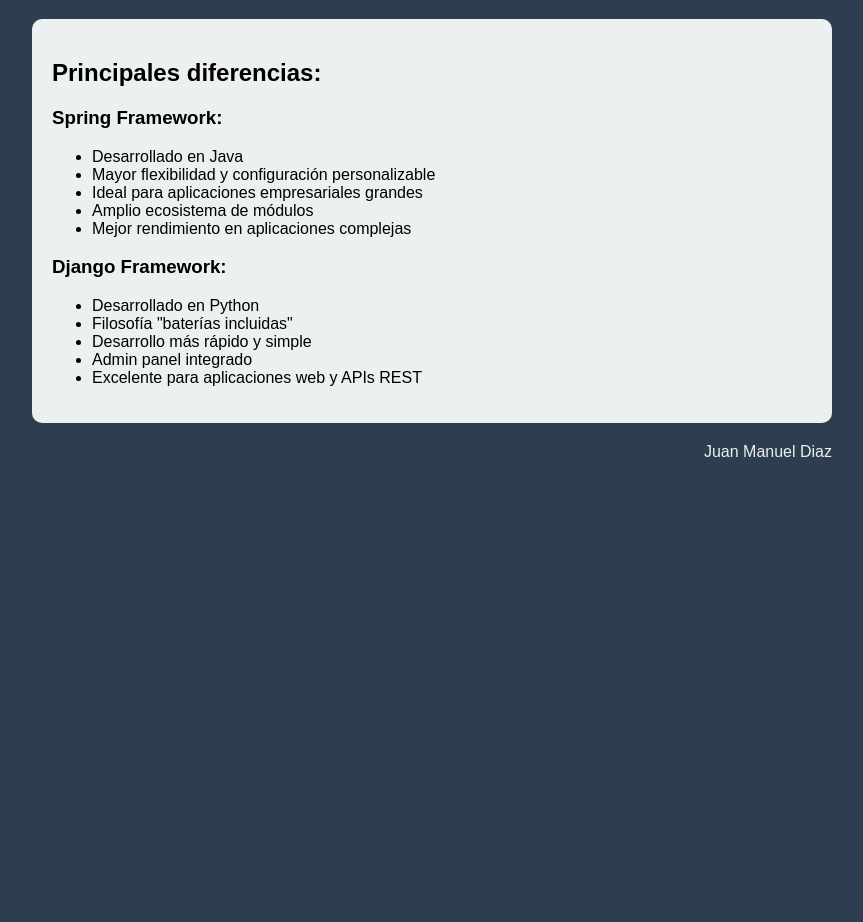
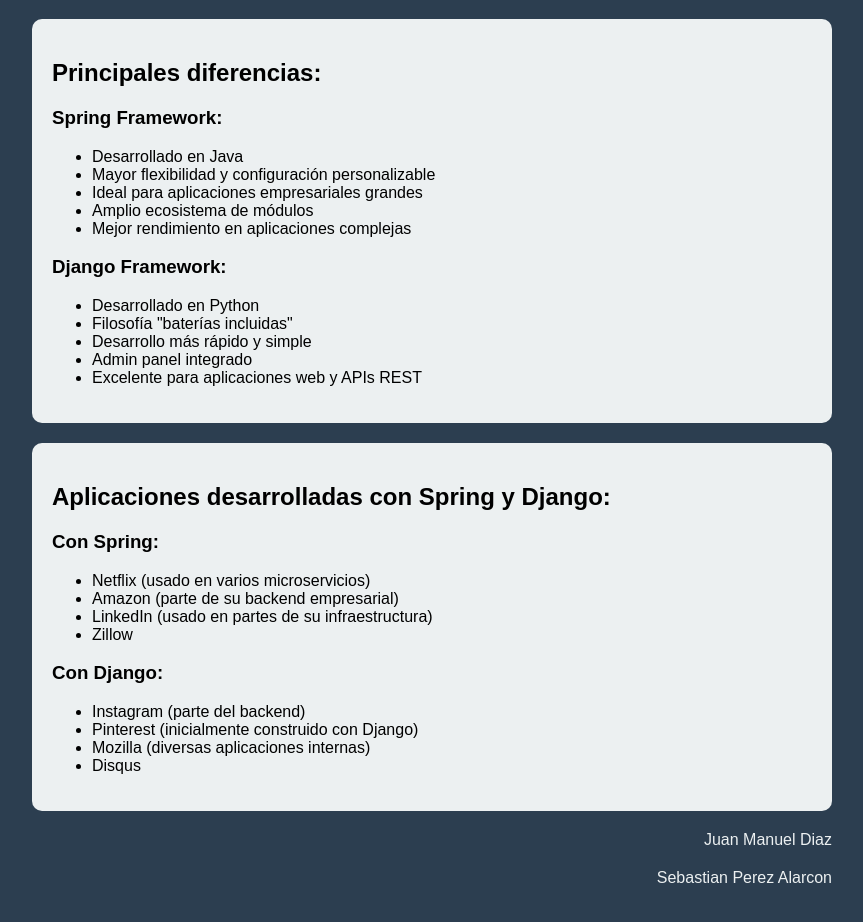
Before and after one commit to nightyvsc/PracticaGit, a plain HTML site: page src/index.html in a window 1280 px wide. Shown: the part 106-1028 px from the top of the page, without its empty margins (208-1071 px from the left). Before the commit the page ends 800 px from the top, so only its background shows below. Drawn offline with Linux system fonts and the light colour scheme.

Commit message:
html admenment SebasP v3

```diff
--- a/src/index.html
+++ b/src/index.html
@@ -35,7 +35,7 @@
         .django {
             color: #B3715B;
         }
-        .comparison {
+        .comparison, .applications {
             background-color: #ECF0F1;
             padding: 20px;
             border-radius: 10px;
@@ -77,7 +77,27 @@
             </ul>
         </div>
 
+        <div class="applications">
+            <h2>Aplicaciones desarrolladas con Spring y Django:</h2>
+            <h3>Con Spring:</h3>
+            <ul>
+                <li>Netflix (usado en varios microservicios)</li>
+                <li>Amazon (parte de su backend empresarial)</li>
+                <li>LinkedIn (usado en partes de su infraestructura)</li>
+                <li>Zillow</li>
+            </ul>
+
+            <h3>Con Django:</h3>
+            <ul>
+                <li>Instagram (parte del backend)</li>
+                <li>Pinterest (inicialmente construido con Django)</li>
+                <li>Mozilla (diversas aplicaciones internas)</li>
+                <li>Disqus</li>
+            </ul>
+        </div>
+
         <p class="author">Juan Manuel Diaz</p>
+        <p class="author">Sebastian Perez Alarcon</p>
     </div>
 </body>
 </html>
```
